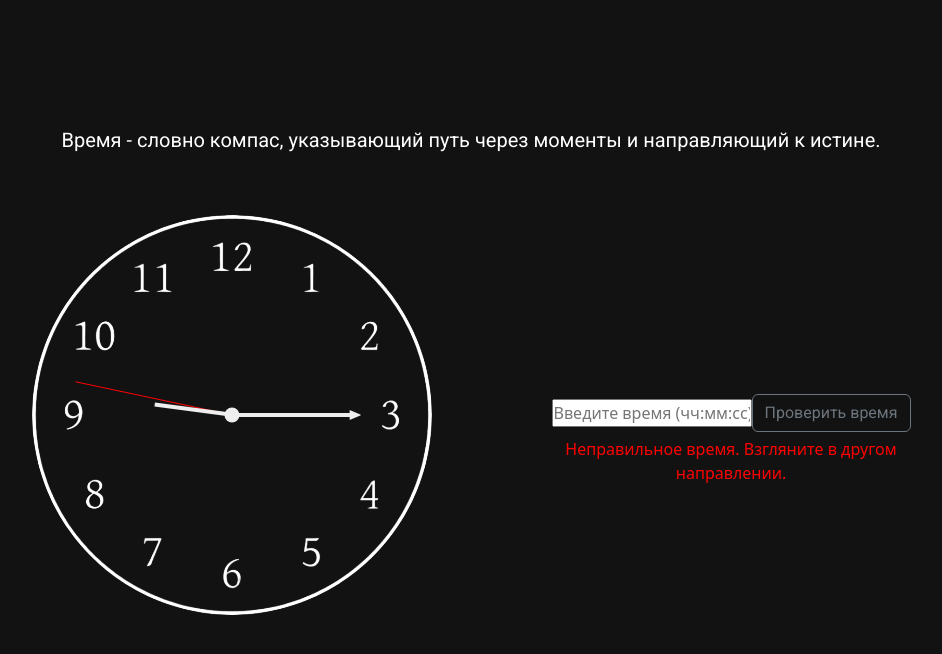
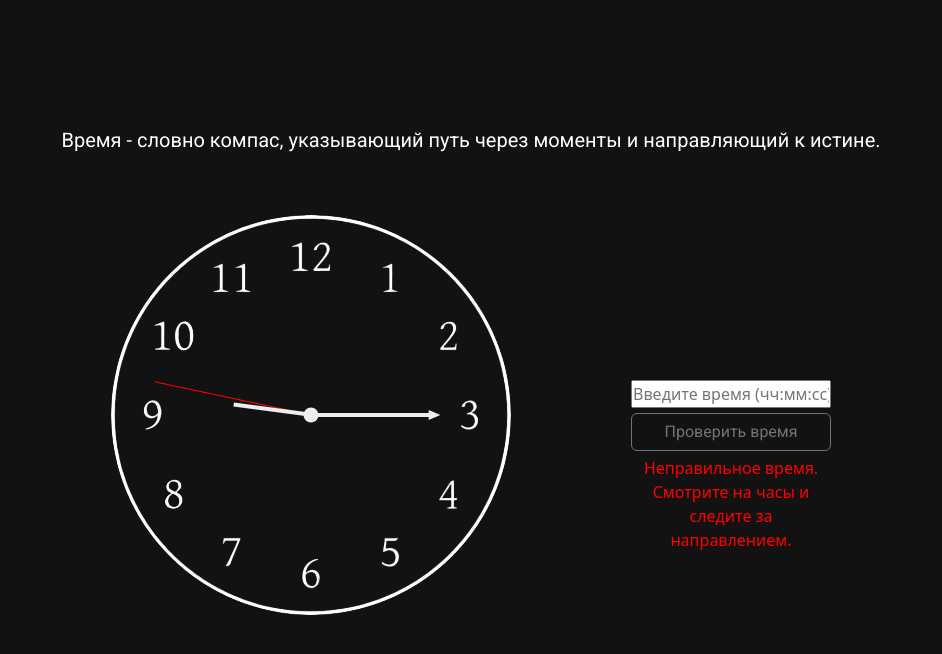
Before and after one commit to GinKey/reactstart, a React (Create React App) app: page /clock in a window 1280 px wide. Both pictures are taken after a click on the button "Проверить время". Shown: the top 654 px of the page, without its empty margins (169-1111 px from the left). Built offline with nearby package versions, Linux system fonts and the light colour scheme.

Commit message:
clock last change

```diff
--- a/src/Pages/ClockPage.js
+++ b/src/Pages/ClockPage.js
@@ -50,9 +50,9 @@ function Clock() {
     const handleCheckTimeButton = () => {
         const userTime = inputRef.current.value;
         if (isValidTime(userTime)) {
-            setErrorMessage("");
+            setErrorMessage("Bruh время верно, но это не ответ(");
         } else {
-            setErrorMessage("Неправильное время. Взгляните в другом направлении.");
+            setErrorMessage("Неправильное время. Смотрите на часы и следите за направлением.");
         }
     };
 
@@ -60,8 +60,18 @@ function Clock() {
         setErrorMessage("");
     };
 
+
     const isValidTime = (time) => {
-        return false;
+        // Разбиваем введенное время на часы и минуты
+        const [hours, minutes] = time.split(":").map(Number);
+
+        // Получаем текущее время
+        const currentTime = new Date();
+        const currentHours = currentTime.getHours();
+        const currentMinutes = currentTime.getMinutes();
+
+        // Сравниваем введенное время с текущим временем
+        return hours === currentHours && minutes === currentMinutes;
     };
 
     return (
@@ -78,16 +88,18 @@ function Clock() {
                     <div ref={hoursRef} className="hand hours"></div>
                     <div className="center-dot"></div>
                 </div>
-                <div style={{ position: 'relative', marginLeft: "120px" }}>
+                <div style={{ position: 'relative', marginLeft: "120px", display: 'flex', flexDirection: 'column'}}>
                     <input
                         ref={inputRef}
                         style={{ width: '200px' }}
                         placeholder="Введите время (чч:мм:сс)"
                         onInput={handleInputChange}
                     />
-                    <Button className="font-roboto" variant="outline-secondary" onClick={handleCheckTimeButton} style={{marginTop: "-5px"}}>Проверить время</Button>
-                    {errorMessage && <div style={{ color: 'red', position: 'absolute', top: '100%',
-                        textAlign: 'center', marginTop: '5px' }}>{errorMessage}</div>}
+                    <Button className="font-roboto" variant="outline-secondary" onClick={handleCheckTimeButton} style={{marginTop: "5px"}}>Проверить время</Button>
+                    {errorMessage && (
+                        <div style={{ color: errorMessage.includes("верно") ? 'green' : 'red', position: 'absolute', top: '100%',
+                            textAlign: 'center', marginTop: '5px' }}>{errorMessage}</div>
+                    )}
                 </div>
             </div>
         </div>
```
